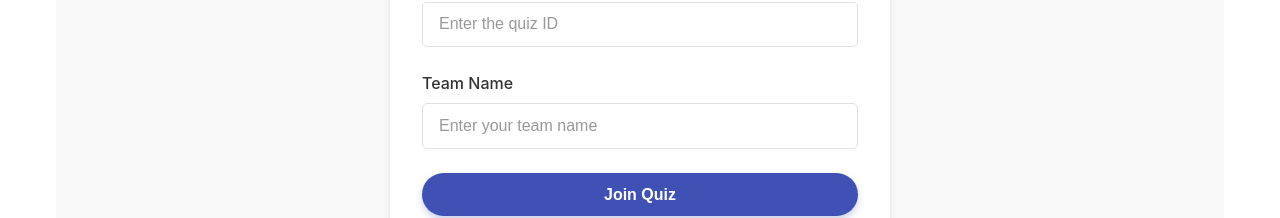
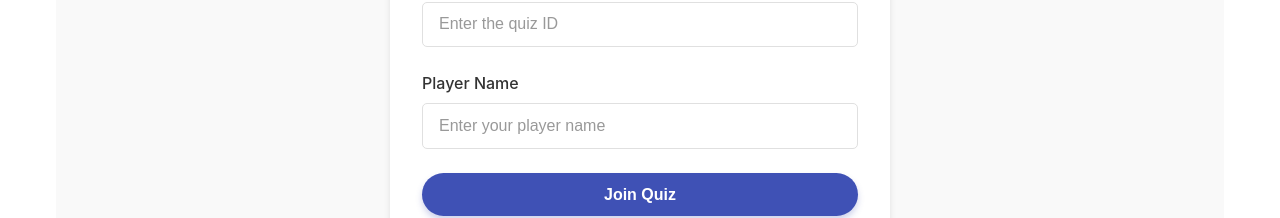
Before and after one commit to Zuehlke/kwiz, an Angular app in the folder frontend/: page /home in a window 1280 px wide. Both pictures are taken after a click on the button "Join Quiz". Shown: the part 1880-2098 px from the top of the page. Built offline with nearby package versions, Linux system fonts and the light colour scheme.

Commit message:
[FEAT-1] Replace term participant and team everywhere by "Player"

```diff
--- a/frontend/src/app/components/game-actions/game-actions.component.html
+++ b/frontend/src/app/components/game-actions/game-actions.component.html
@@ -61,14 +61,14 @@
         </div>
 
         <div class="form-group">
-          <label for="teamName">Team Name</label>
+          <label for="playerName">Player Name</label>
           <input
             type="text"
-            id="teamName"
-            [ngModel]="teamName()"
-            (ngModelChange)="teamName.set($event)"
-            name="teamName"
-            placeholder="Enter your team name"
+            id="playerName"
+            [ngModel]="playerName()"
+            (ngModelChange)="playerName.set($event)"
+            name="playerName"
+            placeholder="Enter your player name"
             class="form-control">
         </div>
 
--- a/frontend/src/app/components/game-actions/game-actions.component.ts
+++ b/frontend/src/app/components/game-actions/game-actions.component.ts
@@ -15,7 +15,7 @@ export class GameActionsComponent {
 
   // Form data
   quizName = signal('');
-  teamName = signal('');
+  playerName = signal('');
   quizId = signal('');
   errorMessage = signal('');
 
@@ -45,13 +45,13 @@ export class GameActionsComponent {
       return;
     }
 
-    if (!this.teamName()) {
-      this.errorMessage.set('Please enter a team name');
+    if (!this.playerName()) {
+      this.errorMessage.set('Please enter a player name');
       return;
     }
 
     // Here we would normally call a service to join the quiz
-    console.log('Joining quiz:', this.quizId(), 'as', this.teamName());
+    console.log('Joining quiz:', this.quizId(), 'as', this.playerName());
     // For now, just show a success message
     this.errorMessage.set('Joined quiz successfully! (This is a placeholder)');
   }
```
Also changed, not shown: 1 other file (tests, documents, lock files or other folders).
